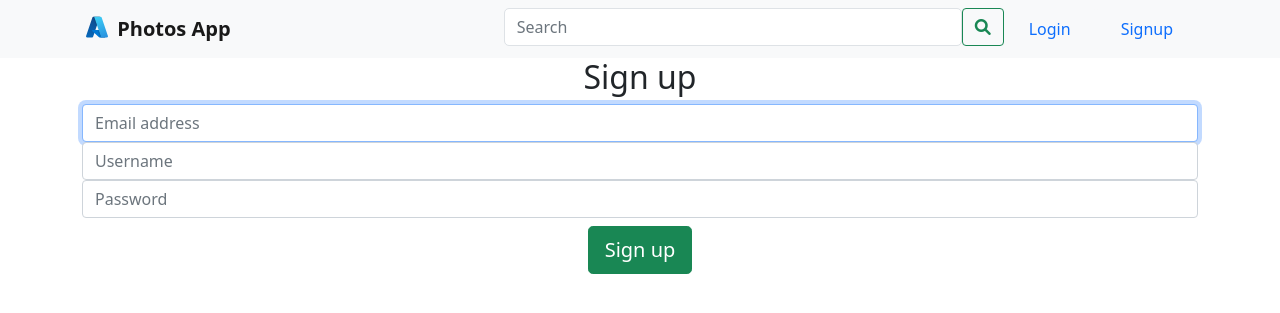
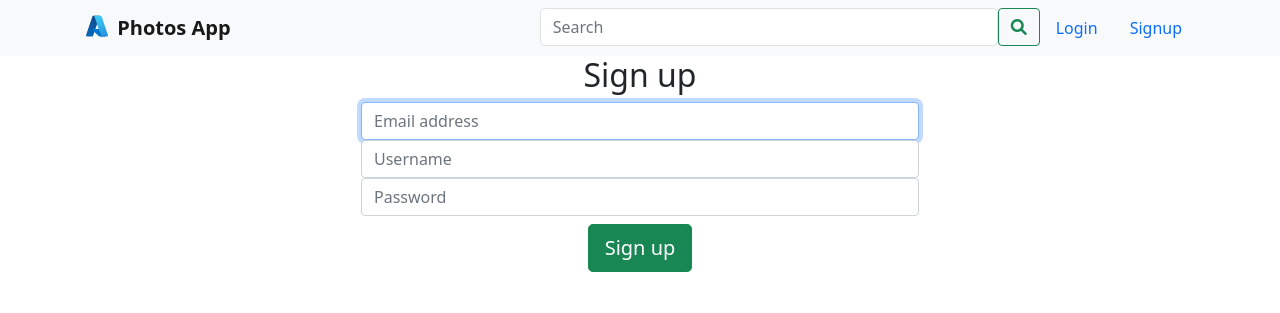
Before and after one commit to hungle00/flask-mini-pinterest, a Flask app: page /signup in a window 1280 px wide. Shown: the top 313 px of the page. Run offline with Flask 2, Linux system fonts and the light colour scheme; some libraries are stand-ins or nearby versions.

Commit message:
add flash message, fix layout

```diff
--- a/templates/partials/navbar.html
+++ b/templates/partials/navbar.html
@@ -31,14 +31,14 @@
                         Hey {{ session['user']}}!
                     </a>
                     <ul class="dropdown-menu" aria-labelledby="menuDropdown">
-                        <li><a href="/profile/id" class="dropdown-item">Profile</a></li>
+                        <li><a href="#" class="dropdown-item">Profile</a></li>
                         <li><a href="{{ url_for('logout') }}" class="dropdown-item">Logout</a></li>
                     </ul>
                 </li>
 
             {% else %}
-                <li class="navbar-item"><a class="nav-link btn btn-light px-4 gap-3" href="{{ url_for('login') }}">Login</a></li>
-                <li class="navbar-item"><a class="nav-link btn btn-light px-4 gap-3" href="{{ url_for('signup') }}">Signup</a></li>
+                <li class="navbar-item"><a class="nav-link" href="{{ url_for('login') }}">Login</a></li>
+                <li class="navbar-item"><a class="nav-link" href="{{ url_for('signup') }}">Signup</a></li>
             {% endif %}
             </ul>
         </div>
--- a/templates/signup.html
+++ b/templates/signup.html
@@ -4,6 +4,7 @@
 <div class="container">
   <form class="form-signin" method="post" action="{{ url_for('signup') }}">
     <h2 class="form-signin-heading" align="center">Sign up</h2>
+    <div class="col-md-6 mx-auto text-center">
       <div class="form-group has-success">
         <label for="email" class="sr-only">Email address</label>
         <input type="email" id="email" name="email" class="form-control" placeholder="Email address" required autofocus>
@@ -21,6 +22,8 @@
       <div class="d-grid gap-2 d-sm-flex justify-content-sm-center my-2">
         <button class="btn btn-lg btn-success btn-block" type="submit">Sign up</button>
       </div>
+    </div>
+
   </form>
 
 </div>
```
Lines whose indentation alone changed are shown as unchanged.
